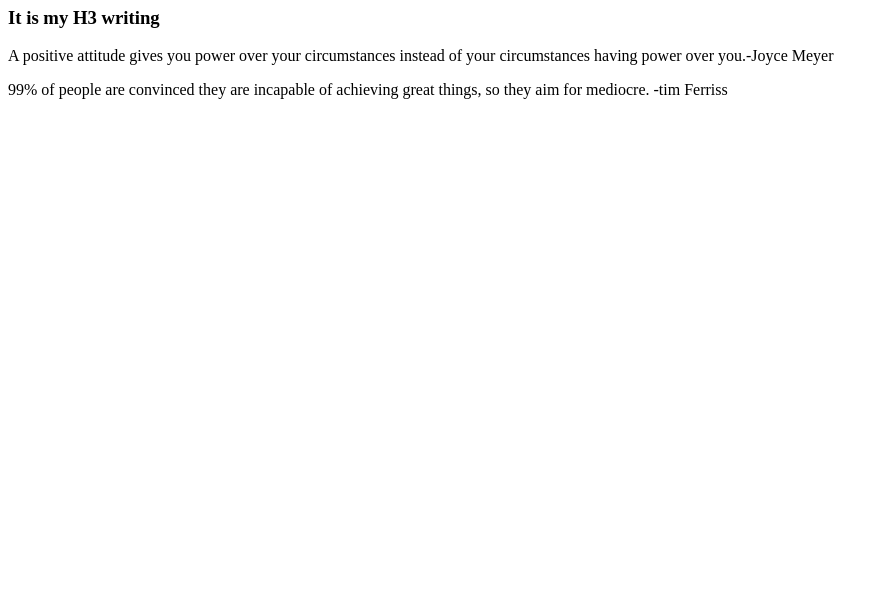
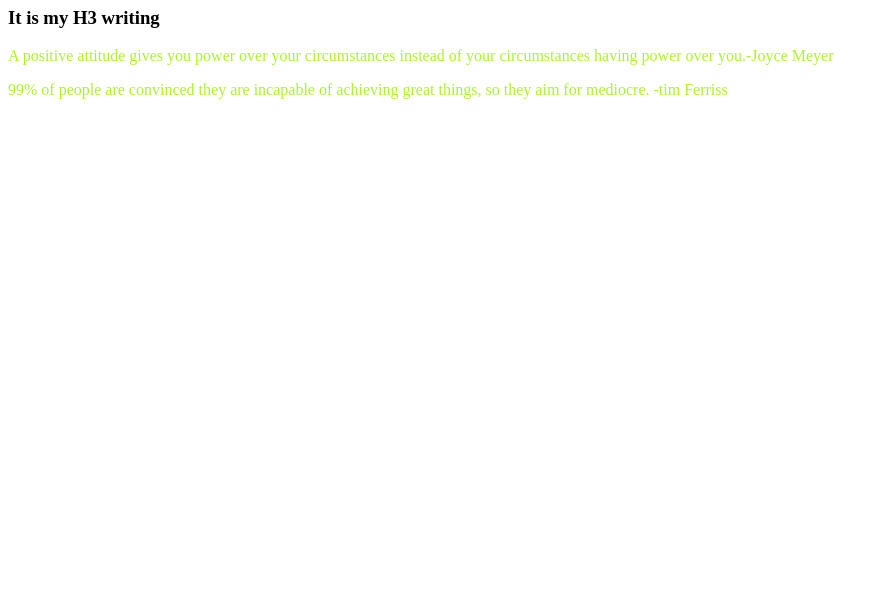
Before and after one commit to Mhmahioo7/My-next-repo, a plain HTML site: page index.html in a window 1280 px wide. Shown: the part 190-800 px from the top of the page, without its empty margins (0-889 px from the left). Drawn offline with Linux system fonts and the light colour scheme.

```diff
--- a/index.html
+++ b/index.html
@@ -5,6 +5,7 @@
     <meta http-equiv="X-UA-Compatible" content="IE=edge">
     <meta name="viewport" content="width=device-width, initial-scale=1.0">
     <title>My next repo</title>
+    <link rel="stylesheet" href="style.css">
 </head>
 <body>
     <h1>Please Can you push My github</h1>
--- /dev/null
+++ b/style.css
@@ -0,0 +1,3 @@
+p{
+    color: rgb(170, 245, 42);
+}
```
